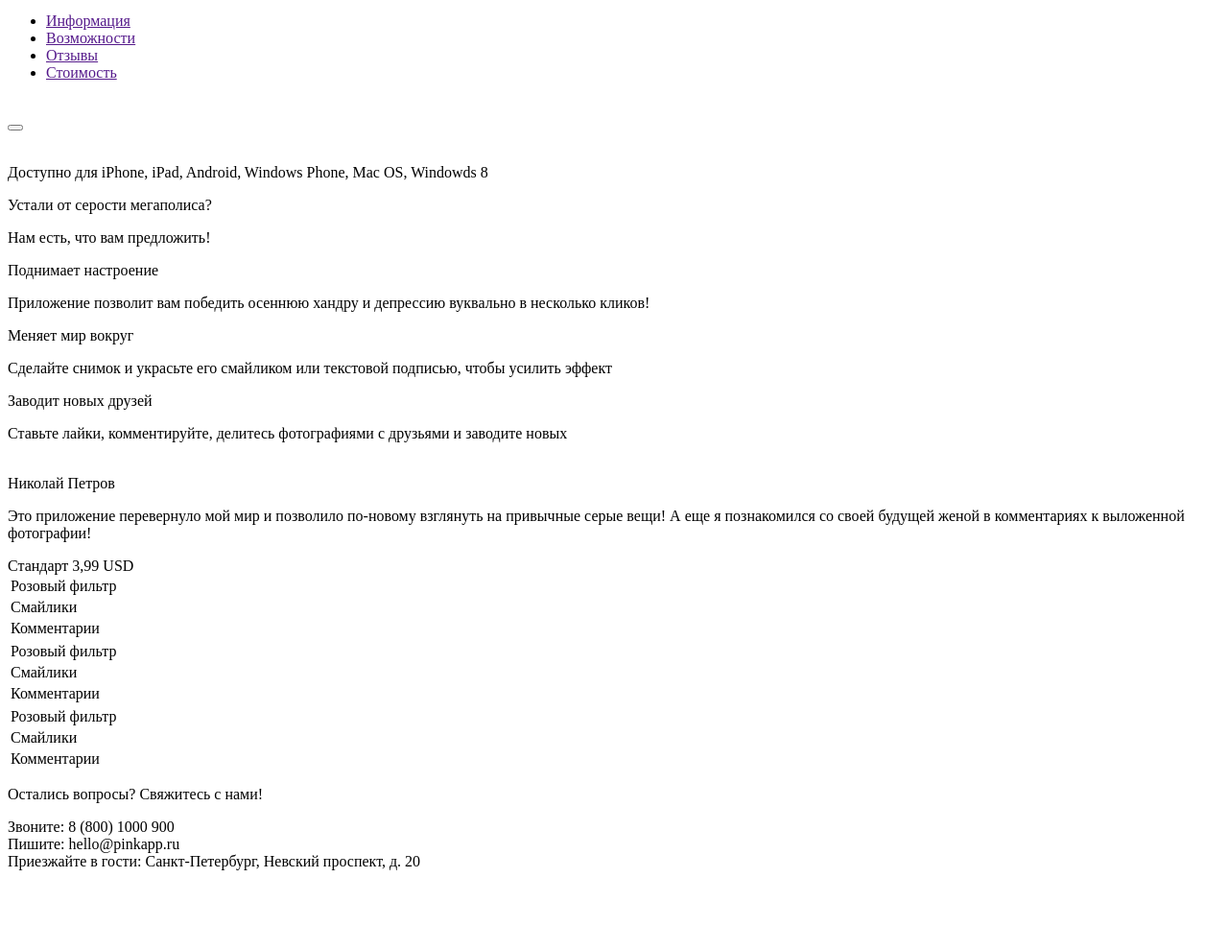
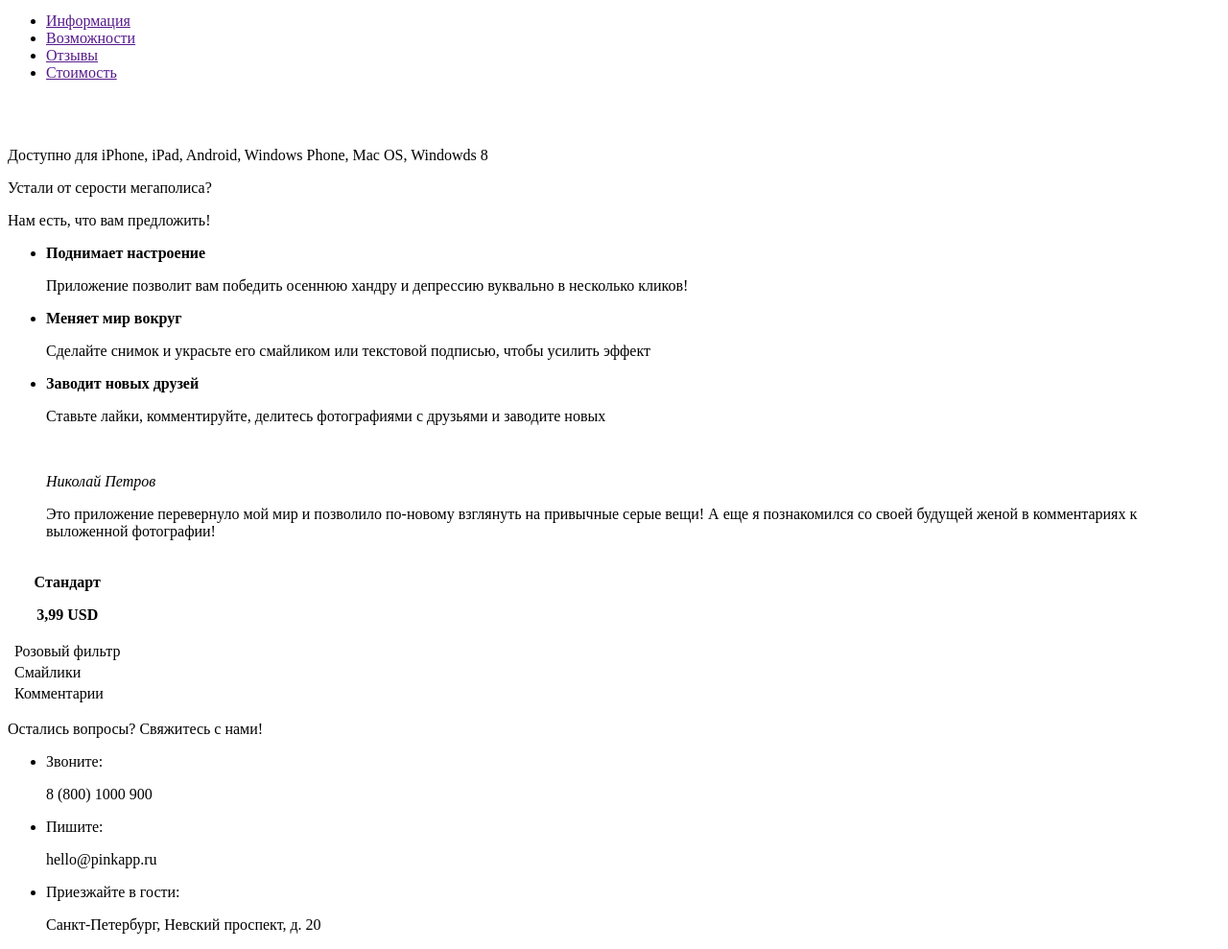
Before and after one commit to gogusarov/37439-Pink, a website: page index.html in a window 1280 px wide. Shown: the part 29-1018 px from the top of the page at 96% size. Before the commit the page ends 962 px from the top, so only its background shows below. Drawn offline with Linux system fonts and the light colour scheme.

Commit message:
Поправил разметку
Есть сомнения, что сольется с предыдущим коммитом:)

```diff
--- a/index.html
+++ b/index.html
@@ -7,7 +7,7 @@
 </head>
 <body>
   <header class="page-header">
-    <div class="page-header__wrap">
+    <div class="center-wrapper">
       <a href="" class="page-header__logo-link"><img src="logo.png" alt="Pink"></a>
       <nav class="main-nav">
         <ul class="main-nav__list">
@@ -24,52 +24,60 @@
 
 
   <main>
-    <section class="app-download">
-      <div class="app-download__center">
-        <button class="app-download__button"></button>
-        <div class="app-download__os">
+    <div class="app-download">
+      <div class="center-wrapper">
+        <a class="app-download__button"></a>
+        <div class="app-download__links">
           <a href=""><img src="ios.png" alt=""></a>
           <a href=""><img src="android.png" alt=""></a>
           <a href=""><img src="windows-phone.png" alt=""></a>
         </div>
         <p class="app-download__description">Доступно для iPhone, iPad, Android, Windows Phone, Mac OS, Windowds 8</p>
       </div>
-    </section>
+    </div>
 
-    <section class="about-app">
-      <div class="about-app__center">
+    <div class="about-app">
+      <div class="center-wrapper">
         <p class="about-app__promo">Устали от серости мегаполиса?</p>
         <p class="about-app__promo">Нам есть, что вам предложить!</p>
-        <div class="about-app__item">
-          <span>Поднимает настроение</span>
+        <ul class="about-app__list">
+          <li>
+            <strong>Поднимает настроение</strong>
             <p>Приложение позволит вам победить осеннюю хандру и депрессию вуквально в несколько кликов!</p>
-        </div>
-        <div class="about-app__item">
-          <span>Меняет мир вокруг</span>
+          </li>
+          <li>
+            <strong>Меняет мир вокруг</strong>
             <p>Сделайте снимок и украсьте его смайликом или текстовой подписью, чтобы усилить эффект</p>
-        </div>
-        <div class="about-app__item">
-          <span>Заводит новых друзей</span>
+          </li>
+          <li>
+            <strong>Заводит новых друзей</strong>
             <p>Ставьте лайки, комментируйте, делитесь фотографиями с друзьями и заводите новых</p>
-        </div>
+          </li>
+        </ul>
         <img class="about-app__screenshot" src="app-screenshot.png" alt="">
       </div>
-    </section>
+    </div>
 
     <section class="comments">
-      <div class="comments__center">
+      <div class="center-wrapper">
         <div class="slider-comments">
           <div class="slider-comments__item">
-            <span class="slider-comments__author">Николай Петров</span>
-            <p class="slider-comments__text">Это приложение перевернуло мой мир и позволило по-новому взглянуть на привычные серые вещи! А еще я познакомился со своей будущей женой в комментариях к выложенной фотографии!</p>
+            <blockquote>
+              <cite>Николай Петров</cite>
+              <p>Это приложение перевернуло мой мир и позволило по-новому взглянуть на привычные серые вещи! А еще я познакомился со своей будущей женой в комментариях к выложенной фотографии!</p>
+            </blockquote>
           </div>
           <div class="slider-comments__item">
-            <span class="slider-comments__author"></span>
-            <p class="slider-comments__text"></p>
+            <blockquote>
+              <cite></cite>
+              <p></p>
+            </blockquote>
           </div>
           <div class="slider-comments__item">
-            <span class="slider-comments__author"></span>
-            <p class="slider-comments__text"></p>
+            <blockquote>
+              <cite></cite>
+              <p></p>
+            </blockquote>
           </div>
           <div class="slider-comments__controls">
             <a href=""></a>
@@ -80,75 +88,36 @@
       </div>
     </section>
 
-    <section class="tariffes">
-      <div class="tariffes__center">
-        <div class="slider-tariffes">
-          <div class="slider-tariffes__item">
-            <div class="slider-tariffes__header">
-              <span class="slider-tariffes__name">Стандарт</span>
-              <span class="slider-tariffes__price">3,99 USD</span>
-            </div>
-            <table class="slider-tariffes__features">
-              <tr>
-                <td>Розовый фильтр</td>
-                <td><img src="check.png" alt=""></td>
+    <section class="tariffs">
+      <table class="tariffs__features">
+        <tr class="tariffs__header">
+          <th></th>
+          <th>
+            <p class="tariffs__name">Стандарт</p>
+            <p class="tariffs__price">3,99 USD</p>
+          </th>
+          <th></th>
         </tr>
         <tr>
-                <td>Смайлики</td>
-                <td><img src="check.png" alt=""></td>
+          <td></td>
+          <td>Розовый фильтр</td>
+          <td></td>
         </tr>
         <tr>
+          <td></td>
+          <td>Смайлики</td>
+          <td></td>
+        </tr>
+        <tr>
+          <td></td>
           <td>Комментарии</td>
-                <td><img src="price" alt=""></td>
+          <td></td>
         </tr>
       </table>
-          </div>
-          <div class="slider-tariffes__item">
-            <div class="slider-tariffes__header">
-              <span class="slider-tariffes__name"></span>
-              <span class="slider-tariffes__price"></span>
-            </div>
-            <table class="slider-tariffes__features">
-              <tr>
-                <td>Розовый фильтр</td>
-                <td><img src="check.png" alt=""></td>
-              </tr>
-              <tr>
-                <td>Смайлики</td>
-                <td><img src="check.png" alt=""></td>
-              </tr>
-              <tr>
-                <td>Комментарии</td>
-                <td><img src="price" alt=""></td>
-              </tr>
-            </table>
-          </div>
-          <div class="slider-tariffes__item">
-            <div class="slider-tariffes__header">
-              <span class="slider-tariffes__name"></span>
-              <span class="slider-tariffes__price"></span>
-            </div>
-            <table class="slider-tariffes__features">
-              <tr>
-                <td>Розовый фильтр</td>
-                <td><img src="check.png" alt=""></td>
-              </tr>
-              <tr>
-                <td>Смайлики</td>
-                <td><img src="check.png" alt=""></td>
-              </tr>
-              <tr>
-                <td>Комментарии</td>
-                <td><img src="price" alt=""></td>
-              </tr>
-            </table>
-          </div>
-          <div class="slider-tariffes__controls">
+      <div class="tariffes__controls">
         <a href=""></a>
         <a href=""></a>
         <a href=""></a>
-          </div>
-        </div>
       </div>
     </section>
   </main>
@@ -156,24 +125,24 @@
 
 
   <footer class="page-footer">
-    <div class="page-footer__center">
+    <div class="center-wrapper">
       <p class="page-footer__appeal">Остались вопросы? Свяжитесь с нами!</p>
-      <div class="contacts">
-        <div class="contacts__item">
-          <span>Звоните:</span>
-          <span>8 (800) 1000 900</span>
+      <ul class="contacts">
+        <li class="contacts__item">
+          <p>Звоните:</p>
+          <p>8 (800) 1000 900</p>
+        </li>
+        <li class="contacts__item">
+          <p>Пишите:</p>
+          <p>hello@pinkapp.ru</p>
+        </li>
+        <li class="contacts__item">
+          <p>Приезжайте в гости:</p>
+          <p>Санкт-Петербург, Невский проспект, д. 20</p>
+        </li>
+      </ul>
     </div>
-        <div class="contacts__item">
-          <span>Пишите:</span>
-          <span>hello@pinkapp.ru</span>
-        </div>
-        <div class="contacts__item">
-          <span>Приезжайте в гости:</span>
-          <span>Санкт-Петербург, Невский проспект, д. 20</span>
-        </div>
-      </div>
-    </div>
-    <img src="map.png" alt="" class="page-footer__map">
+    <div class="page-footer__map"></div>
   </footer>
 </body>
 </html>
```
Lines whose indentation alone changed are shown as unchanged.
